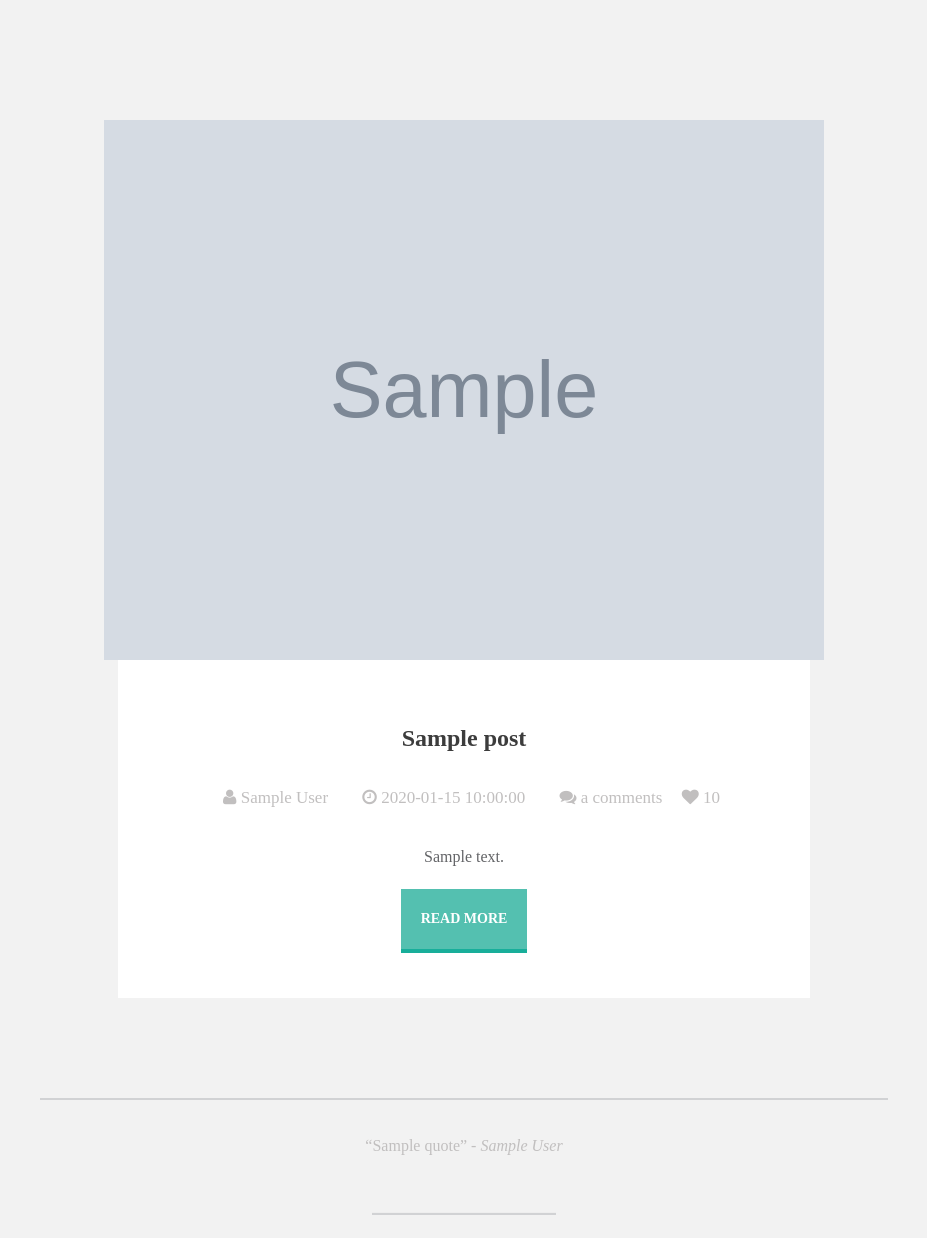
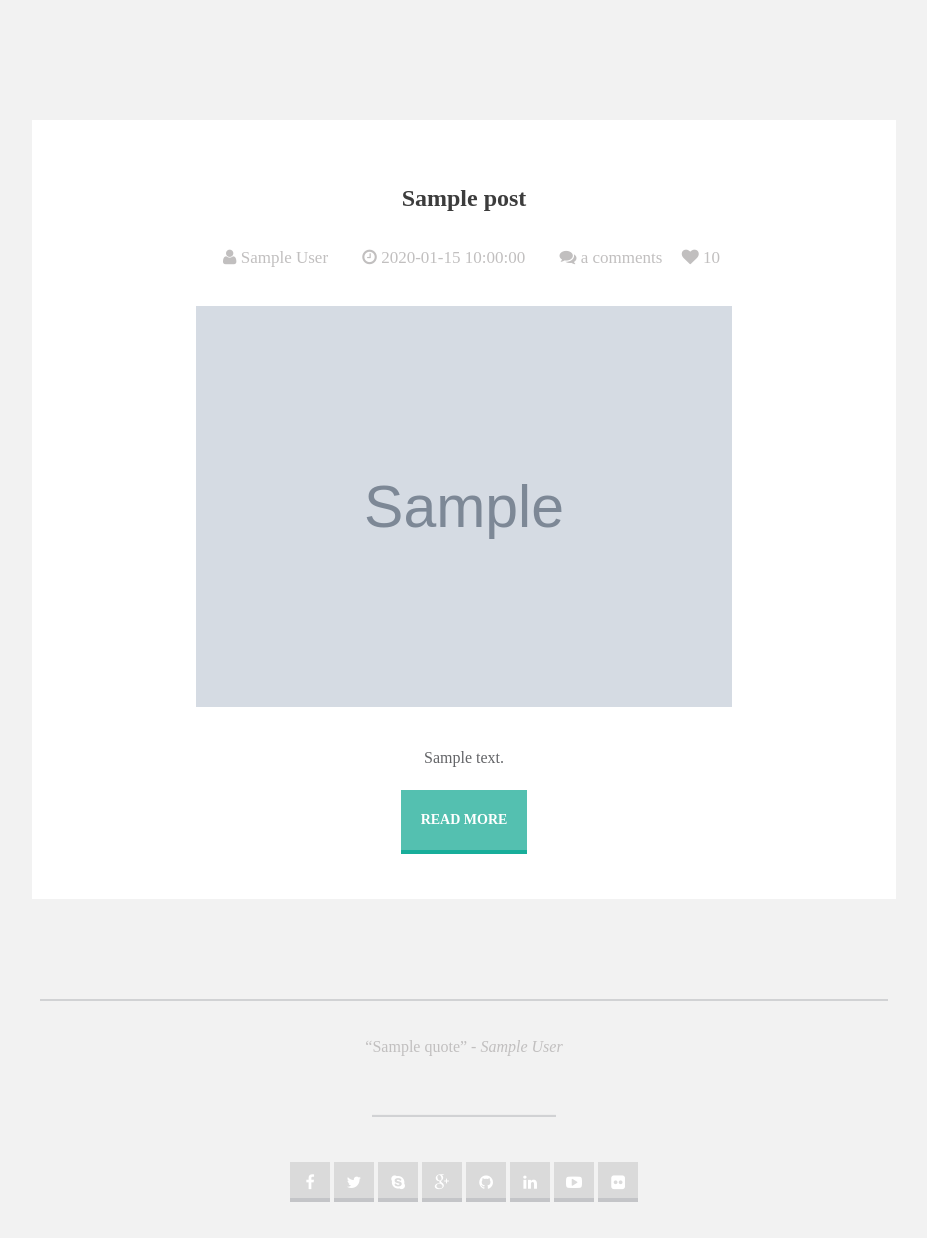
Before and after one commit to ginovski/BlogSystem, a PHP site: the page made by application/views/home/index.php in a window 1280 px wide. Shown: the part 100-1338 px from the top of the page, without its empty margins (176-1103 px from the left). After the commit the page ends 1302 px from the top, so only its background shows below. Run offline with PHP 8.4, Linux system fonts and the light colour scheme; the template is opened without the code that fills it: most values are stand-ins (such as "Sample title", 1, 10 or a date in 2020); grey boxes marked "Sample" are stand-in pictures; data that the repository does not hold is empty.

Commit message:
Slightly changed the design of the articles

```diff
--- a/application/views/home/index.php
+++ b/application/views/home/index.php
@@ -1,14 +1,7 @@
 <div id="main-content">
     <div class="articles">
         <?php foreach($posts as $post):?>
-            <?php if(!is_null($post['imageURL'])):?>
         <div class="content-body article image-article">
-                <div class="image">
-                    <img src="<?php echo base_url(). $post['imageURL']?>" alt="Test Image">
-                </div>
-            <?php else: ?>
-                <div class="content-body text-article">
-            <?php endif;?>
             <div class="main-body">
                 <div class="title">
                     <h2><?php echo $post['title']?></h2>
@@ -37,6 +30,10 @@
                     </div>
                 </div>
 
+                <div class="image">
+                    <img src="<?php echo base_url(). $post['imageURL']?>" alt="Test Image">
+                </div>
+
                 <div class="post-text">
                     <p class="dark-text"><?php echo $post['content']?></p>
                 </div>
--- a/assets/css/style.css
+++ b/assets/css/style.css
@@ -242,19 +242,20 @@ div#wrapper div#main-content div.content-body {
   margin: 0 auto;
   padding-bottom: 100px;
 }
-div#wrapper div#main-content div.content-body div.image {
-  width: 75%;
-  margin: 0 auto;
-}
-div#wrapper div#main-content div.content-body div.image img {
-  width: 100%;
-}
 div#wrapper div#main-content div.content-body div.main-body {
-  width: 72%;
+  width: 90%;
   margin: 0 auto;
   text-align: center;
   background-color: #ffffff;
   padding: 45px 75px;
+}
+div#wrapper div#main-content div.content-body div.main-body div.image {
+  width: 75%;
+  margin: 0 auto;
+  padding: 0 0 40px 0;
+}
+div#wrapper div#main-content div.content-body div.main-body div.image img {
+  width: 100%;
 }
 div#wrapper div#main-content div.content-body div.main-body div.title {
   padding-bottom: 25px;
--- a/assets/css/style.less
+++ b/assets/css/style.less
@@ -324,21 +324,22 @@ div#wrapper {
             margin: 0 auto;
             padding-bottom: 100px;
 
-            div.image {
-                width: 75%;
-                margin: 0 auto;
-
-                img {
-                    width: 100%;
-                }
-            }
-
             div.main-body {
-                width: 72%;
+                width: 90%;
                 margin: 0 auto;
                 text-align: center;
                 background-color: @white-color;
                 padding: 45px 75px;
+
+                div.image {
+                  width: 75%;
+                  margin: 0 auto;
+                  padding: 0 0 40px 0;
+
+                  img {
+                    width: 100%;
+                  }
+                }
 
                 div.title {
                     padding-bottom: 25px;
```
Lines whose indentation alone changed are shown as unchanged.
